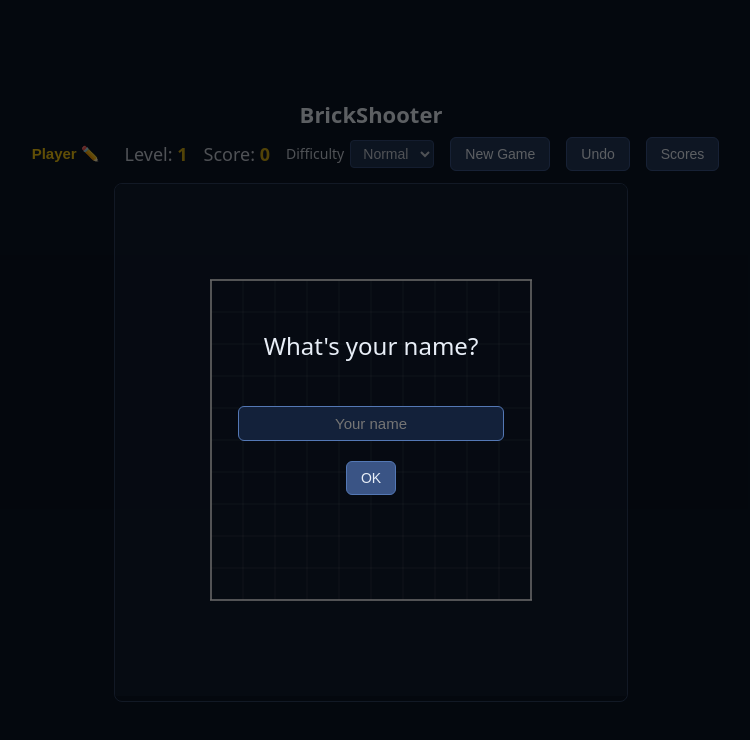
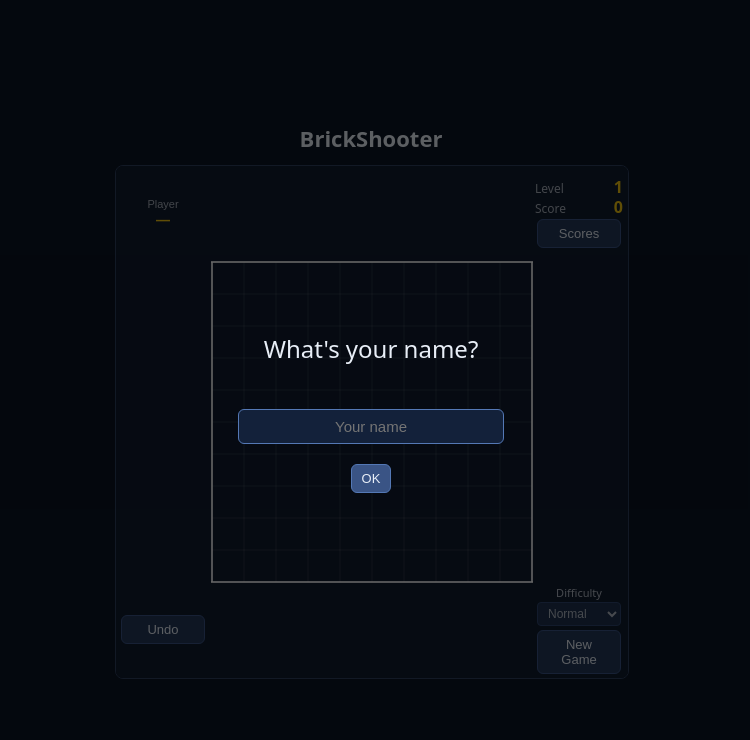
Before and after one commit to GeorgeMakarov/BrickShooter, a website built with Vite: page v2/frontend/index.html in a window 1280 px wide. Shown: the whole page, without its empty margins (269-1019 px from the left). Built offline with nearby package versions, Linux system fonts and the light colour scheme; animation ran at ten frames a second.

Commit message:
feat(v2): move controls into the four unused corner regions of the board
The 3x3 cells at each corner of the 16x16 board never hold bricks,
and the original single-row control bar above the board felt cramped.
Wrapped the canvas in a positioned #board-frame and overlaid four
corner panels:

  TL — player name chip (click to edit)
  TR — Level / Score (label+value on one line, 5-digit budget) + Scores
  BL — Undo
  BR — Difficulty + New Game

Corners are 96x96 (3 cells * 32 px), absolutely positioned, with
pointer-events reset so only their children capture clicks (canvas
taps on empty corner cells still bubble to the scene's input — those
cells aren't launchers, so bubble or not is moot).

No backend change.

```diff
--- a/v2/frontend/index.html
+++ b/v2/frontend/index.html
@@ -23,48 +23,124 @@
         gap: 12px;
       }
       header {
-        display: flex;
-        flex-direction: column;
-        align-items: center;
-        gap: 8px;
-      }
-      header .controls {
-        display: flex;
-        align-items: center;
-        gap: 16px;
-        flex-wrap: wrap;
-        justify-content: center;
+        text-align: center;
       }
       h1 {
         margin: 0;
         font-size: 22px;
         font-weight: 600;
       }
-      .score {
-        font-size: 18px;
-        opacity: 0.85;
+
+      /* The board has a fixed pixel size; absolute corners overlay the canvas */
+      /* cells that never hold a brick (the 3x3 blocks outside the play area). */
+      #board-frame {
+        position: relative;
+        width: 512px;
+        height: 512px;
       }
-      .score span {
-        font-weight: 600;
+      #game {
+        width: 100%;
+        height: 100%;
+        border: 1px solid #2c3f5e;
+        border-radius: 8px;
+        overflow: hidden;
+      }
+      .corner {
+        position: absolute;
+        width: 96px;   /* 3 cells * 32 */
+        height: 96px;
+        display: flex;
+        flex-direction: column;
+        align-items: center;
+        justify-content: center;
+        gap: 4px;
+        padding: 4px;
+        box-sizing: border-box;
+        pointer-events: none; /* children re-enable as needed */
+      }
+      .corner > * {
+        pointer-events: auto;
+      }
+      .corner-tl { top: 0; left: 0; }
+      .corner-tr { top: 0; right: 0; }
+      .corner-bl { bottom: 0; left: 0; }
+      .corner-br { bottom: 0; right: 0; }
+
+      .corner-stat {
+        display: flex;
+        justify-content: space-between;
+        align-items: baseline;
+        gap: 6px;
+        width: 100%;
+        font-size: 12px;
+        line-height: 1;
+      }
+      .corner-stat .label { opacity: 0.7; }
+      .corner-stat .num {
+        font-size: 16px;
+        font-weight: 700;
         color: #f1c40f;
       }
+
       button {
         background: #233859;
         color: #e8eef7;
         border: 1px solid #3a5485;
-        padding: 8px 14px;
+        padding: 6px 10px;
         border-radius: 6px;
-        font-size: 14px;
+        font-size: 13px;
         cursor: pointer;
+        width: 84px;
       }
       button:hover {
         background: #2f4a76;
       }
-      #game {
-        border: 1px solid #2c3f5e;
-        border-radius: 8px;
+
+      .name-btn {
+        background: transparent;
+        border: 1px solid transparent;
+        color: #f1c40f;
+        font-size: 14px;
+        font-weight: 600;
+        padding: 4px 6px;
+        cursor: pointer;
+        width: 84px;
         overflow: hidden;
+        text-overflow: ellipsis;
+        white-space: nowrap;
       }
+      .name-btn:hover {
+        background: #1a2640;
+        border-color: #3a5485;
+      }
+      .name-btn small {
+        display: block;
+        font-size: 11px;
+        font-weight: 400;
+        opacity: 0.7;
+        color: #e8eef7;
+        margin-bottom: 2px;
+      }
+
+      .diff {
+        font-size: 11px;
+        opacity: 0.75;
+        display: flex;
+        flex-direction: column;
+        align-items: center;
+        gap: 2px;
+      }
+      .diff select {
+        background: #233859;
+        color: #e8eef7;
+        border: 1px solid #3a5485;
+        padding: 3px 6px;
+        border-radius: 4px;
+        font-size: 12px;
+        width: 84px;
+      }
+
+      /* --- overlay modal ----------------------------------------------- */
       #overlay {
         position: fixed;
         inset: 0;
@@ -75,12 +151,9 @@
         justify-content: center;
         gap: 20px;
       }
-      #overlay.hidden {
-        display: none;
-      }
-      #overlay-msg {
-        font-size: 24px;
-      }
+      #overlay.hidden { display: none; }
+      .hidden { display: none !important; }
+      #overlay-msg { font-size: 24px; }
       #overlay-scores {
         background: #13213a;
         border: 1px solid #2c3f5e;
@@ -96,32 +169,14 @@
         font-weight: 600;
         opacity: 0.85;
       }
-      #overlay-scores ol {
-        margin: 0;
-        padding-left: 28px;
-        font-size: 13px;
-      }
+      #overlay-scores ol { margin: 0; padding-left: 28px; font-size: 13px; }
       #overlay-scores li {
         padding: 2px 0;
         display: flex;
         justify-content: space-between;
         gap: 12px;
       }
-      #overlay-scores li.fresh {
-        color: #f1c40f;
-        font-weight: 600;
-      }
-      .diff {
-        display: inline-flex;
-        align-items: center;
-        gap: 6px;
-        font-size: 14px;
-        opacity: 0.85;
-      }
-      .overlay-buttons {
-        display: flex;
-        gap: 10px;
-      }
+      #overlay-scores li.fresh { color: #f1c40f; font-weight: 600; }
       #overlay-input {
         background: #13213a;
         color: #e8eef7;
@@ -136,6 +191,13 @@
         outline: none;
         border-color: #5478b5;
       }
+      .overlay-buttons {
+        display: flex;
+        gap: 10px;
+      }
+      .overlay-buttons button {
+        width: auto;
+      }
       .overlay-buttons button.primary {
         background: #3a5485;
         border-color: #5478b5;
@@ -143,41 +205,39 @@
       .overlay-buttons button.primary:hover {
         background: #4c6fa8;
       }
-      .hidden {
-        display: none !important;
-      }
-      .name-btn {
-        background: transparent;
-        border: 1px solid transparent;
-        color: #f1c40f;
-        font-size: 15px;
-        font-weight: 600;
-        padding: 4px 8px;
-        cursor: pointer;
-      }
-      .name-btn:hover {
-        background: #1a2640;
-        border-color: #3a5485;
-      }
-      .diff select {
-        background: #233859;
-        color: #e8eef7;
-        border: 1px solid #3a5485;
-        padding: 4px 8px;
-        border-radius: 4px;
-        font-size: 14px;
-      }
     </style>
   </head>
   <body>
     <header>
       <h1>BrickShooter</h1>
-      <div class="controls">
+    </header>
+    <div id="board-frame">
+      <div id="game"></div>
+
+      <div class="corner corner-tl">
         <button id="name-btn" class="name-btn" title="Change name">
-          <span id="player-name">Player</span> ✏️
+          <small>Player</small>
+          <span id="player-name">—</span>
         </button>
-        <span class="score">Level: <span id="level">1</span></span>
-        <span class="score">Score: <span id="score">0</span></span>
+      </div>
+
+      <div class="corner corner-tr">
+        <div class="corner-stat">
+          <span class="label">Level</span>
+          <span class="num" id="level">1</span>
+        </div>
+        <div class="corner-stat">
+          <span class="label">Score</span>
+          <span class="num" id="score">0</span>
+        </div>
+        <button id="scores">Scores</button>
+      </div>
+
+      <div class="corner corner-bl">
+        <button id="undo">Undo</button>
+      </div>
+
+      <div class="corner corner-br">
         <label class="diff">
           Difficulty
           <select id="difficulty">
@@ -187,11 +247,9 @@
           </select>
         </label>
         <button id="new-game">New Game</button>
-        <button id="undo">Undo</button>
-        <button id="scores">Scores</button>
       </div>
-    </header>
-    <div id="game"></div>
+    </div>
+
     <div id="overlay" class="hidden">
       <p id="overlay-msg"></p>
       <input id="overlay-input" class="hidden" type="text" maxlength="24" autocomplete="off" />
```
